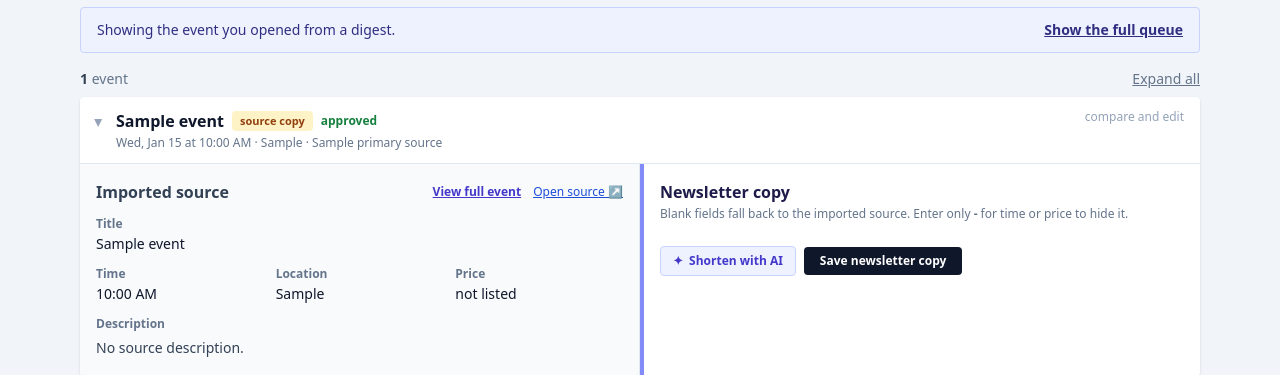
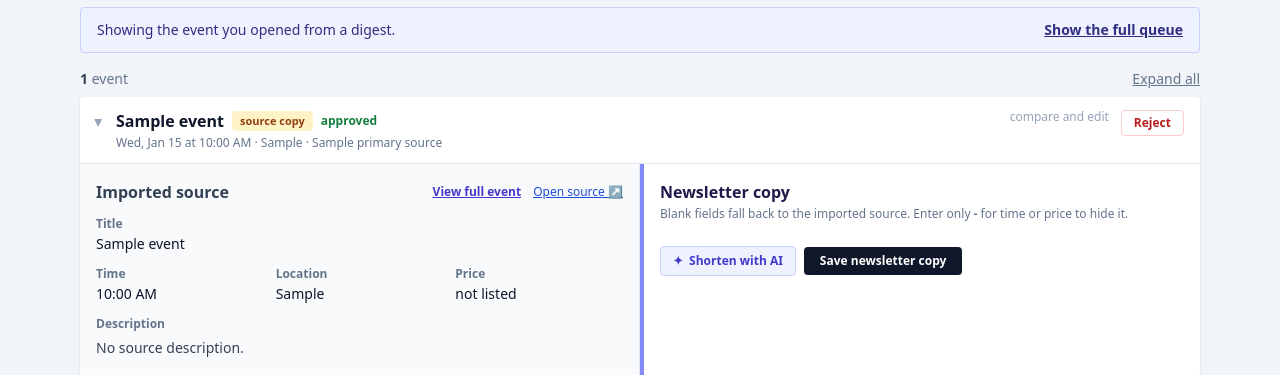
Before and after one commit to adrianistaken/BloNoDigest, a Django app: template templates/dashboard/copy_desk.html in a window 1280 px wide. Shown: the part 157-532 px from the top of the page. Run offline with Django 5.2, Linux system fonts and the light colour scheme; the template is opened without the code that fills it: most values are stand-ins (such as "Sample title", 1, 10 or a date in 2020); some libraries are stand-ins or nearby versions.

Commit message:
Reject button on copy desk

```diff
--- a/templates/dashboard/copy_desk.html
+++ b/templates/dashboard/copy_desk.html
@@ -63,6 +63,14 @@
         <p class="mt-0.5 text-xs text-slate-500">{{ event.starts_at|date:"D, M j" }}{% if event.time_is_known %} at {{ event.starts_at|date:"g:i A" }}{% else %}, time TBD{% endif %} · {{ event.location_display }} · {{ event.primary_source.name|default:"manual" }}</p>
       </div>
       <span class="text-xs text-slate-400">compare and edit</span>
+      {% if event.status != 'rejected' %}
+      <form method="post" action="{% url 'dashboard:event_action' event.pk %}" class="shrink-0">
+        {% csrf_token %}
+        <input type="hidden" name="action" value="reject">
+        <input type="hidden" name="next" value="{% if current.event %}{% url 'dashboard:copy_desk' %}{% else %}{{ request.get_full_path }}{% endif %}">
+        <button type="submit" class="rounded border border-red-200 px-3 py-1 text-xs font-semibold text-red-700 hover:bg-red-50" aria-label="Reject {{ event.canonical_title }}">Reject</button>
+      </form>
+      {% endif %}
     </summary>
 
     <div class="grid border-t border-slate-200 lg:grid-cols-2">
```
